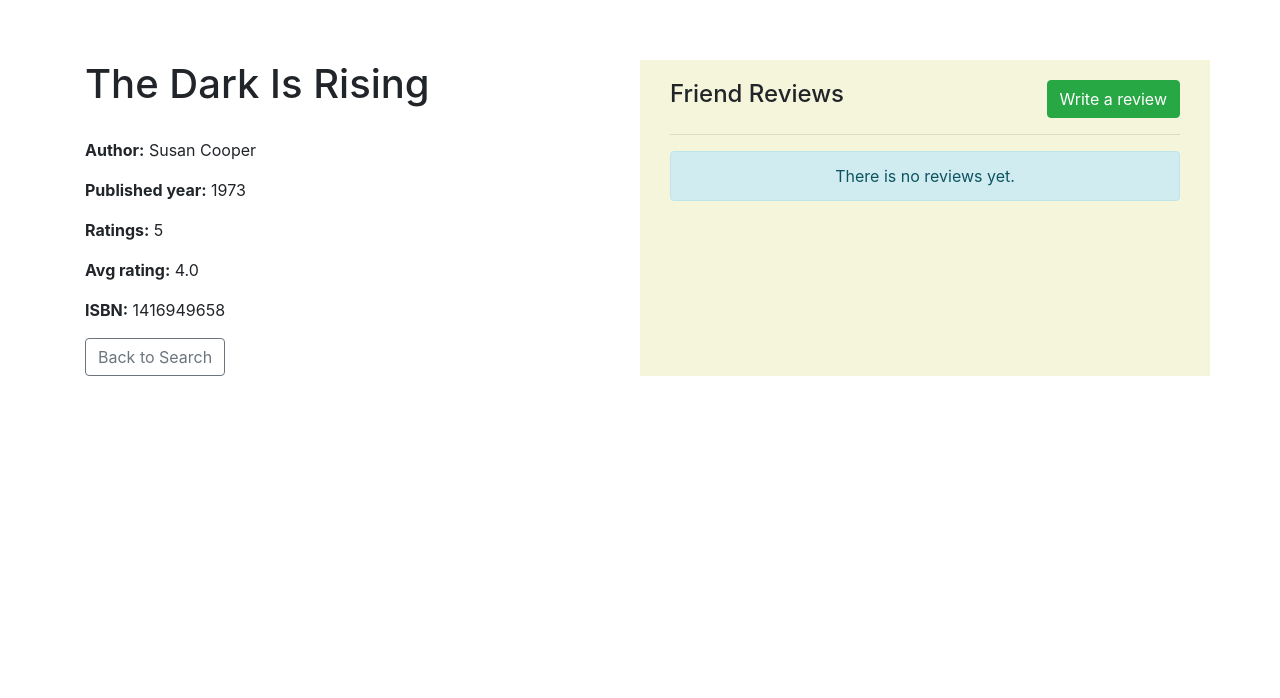
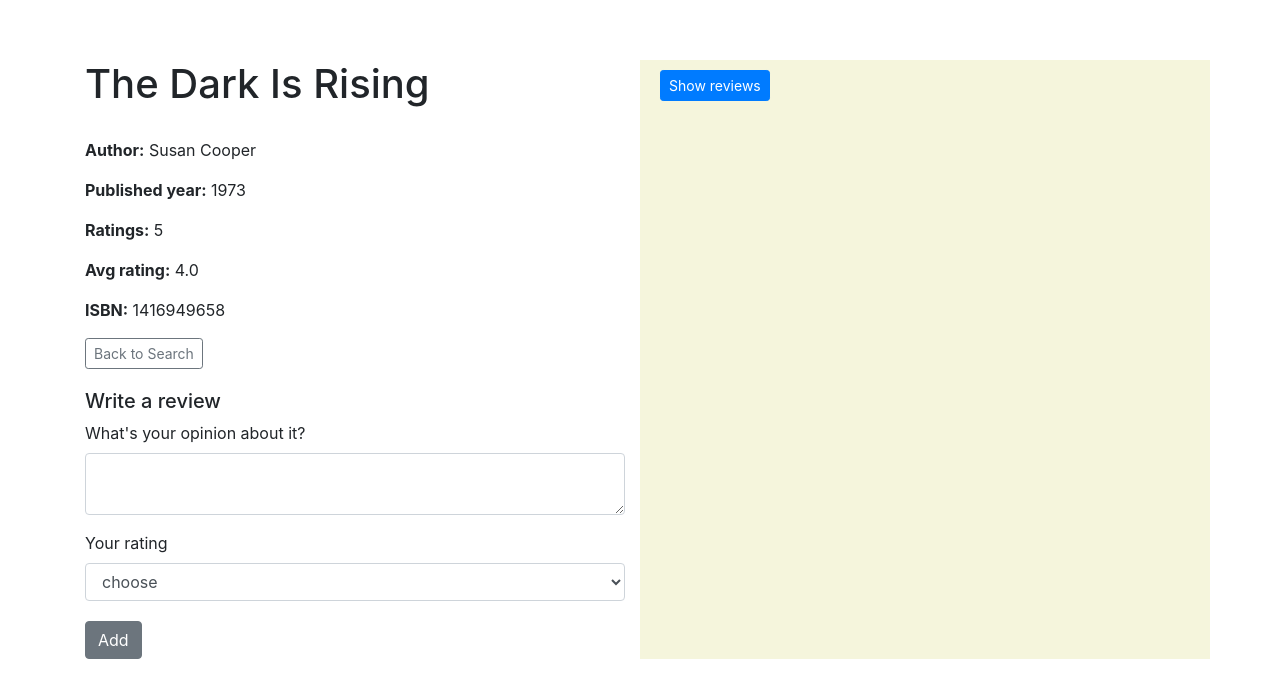
Before and after one commit to oyunerdene-m/BookReview, a Django app: page /book/2 in a window 1280 px wide. Shown: the part 56-754 px from the top of the page. Run offline with Django 3.2, Linux system fonts and the light colour scheme; data comes from the database, SQL or seed files in the repository; both versions use the stored data as it was after the commit; parts of the project's set-up code (start-up, migrations or seed data) failed here and were passed over; some libraries are stand-ins or nearby versions.

Commit message:
remained

```diff
--- /dev/null
+++ b/mysite/mybook/static/js/reviews.js
@@ -0,0 +1,44 @@
+const template = Handlebars.compile(document.querySelector('#result').innerHTML);
+
+document.addEventListener('DOMContentLoaded', () => {
+  const u = document.location.href.split('/');
+  const id = u[u.length-1];
+
+  ///show reviews
+  document.querySelector('#reviews-button').onclick = () => {
+    event.preventDefault();
+
+    fetch(`/api/book/reviews/${id}`)
+      .then(response => response.json())
+      .then(data => {
+        const content = template({'reviews': data['reviews']});
+        document.querySelector('#reviews').innerHTML = content;
+      });
+  }
+
+  ///add review
+  document.querySelector('#add-form').onsubmit = () => {
+    event.preventDefault()
+
+    const formData = new FormData();
+    const content = document.querySelector('#content').value;
+    const rating = document.querySelector('#rating').value;
+    formData.append('content', content);
+    formData.append('rating', rating);
+
+    fetch(`/api/review/new/${id}`, {
+      method: 'POST',
+      body: formData,
+    })
+    .then(response => response.json())
+    .then(result => {
+      const content = template({'reviews': [result['review']]});
+      document.querySelector('#reviews').innerHTML += content;
+      document.querySelector('#content').value = '';
+      document.querySelector('#rating').value = '';
+    })
+    .catch(error => {
+      console.error('Error:', error);
+    });
+  }
+})
--- a/mysite/mybook/templates/mybook/base.html
+++ b/mysite/mybook/templates/mybook/base.html
@@ -8,8 +8,11 @@
   <script src="https://cdn.jsdelivr.net/npm/popper.js@1.16.0/dist/umd/popper.min.js" integrity="sha384-Q6E9RHvbIyZFJoft+2mJbHaEWldlvI9IOYy5n3zV9zzTtmI3UksdQRVvoxMfooAo" crossorigin="anonymous"></script>
   <script src="https://stackpath.bootstrapcdn.com/bootstrap/4.4.1/js/bootstrap.min.js" integrity="sha384-wfSDF2E50Y2D1uUdj0O3uMBJnjuUD4Ih7YwaYd1iqfktj0Uod8GCExl3Og8ifwB6" crossorigin="anonymous"></script>
   <link rel="stylesheet" href="https://cdnjs.cloudflare.com/ajax/libs/font-awesome/4.7.0/css/font-awesome.min.css">
+
+
+  <script src="https://cdnjs.cloudflare.com/ajax/libs/handlebars.js/4.0.11/handlebars.min.js"></script>
+
   <title>djangoApp{% block title %}{% endblock %}</title>
-
 </head>
 <body>
   <div class="header">
--- a/mysite/mybook/templates/mybook/more.html
+++ b/mysite/mybook/templates/mybook/more.html
@@ -3,7 +3,7 @@
 {% block title %}
 More
 {% endblock %}
-
+{% load static %}
 {% block body %}
 <div class="row" style="padding-top: 60px;">
   <div class="col-md-6">
@@ -13,46 +13,59 @@ More
     <p><b>Ratings:</b> {{ api_book_info.work_ratings_count}}</p>
     <p><b>Avg rating:</b> {{ api_book_info.average_rating}}</p>
     <p><b>ISBN:</b> {{ book.isbn }}</p>
-    <a class="btn btn-outline-secondary" href="{% url 'index' %}" role="button">Back to Search</a>
+    <a class="btn btn-outline-secondary btn-sm" href="{% url 'index' %}" role="button">Back to Search</a>
+    <div class="add-review" style="margin-top: 20px;">
+      <h5>Write a review</h5>
+      <form id="add-form" method='post'>
+        {% csrf_token %}
+        <div class="form-group">
+          <label>What's your opinion about it?</label>
+          <textarea id="content" class="form-control" rows="2"></textarea>
         </div>
-
-  <div style="background-color: beige; padding: 20px 30px;" class="col-md-6">
-    <div class="d-flex justify-content-between">
-      <h4>Friend Reviews</h4>
-      <form action="{% url 'add_review' book.id %}">
-        <button class="btn btn-success">Write a review</button>
+        <div class="form-group">
+          <label for="Select1">Your rating</label>
+          <select id="rating" class="form-control" id="Select1">
+            <option value="" selected disabled>choose</option>
+            <option value="1">1</option>
+            <option value="2">2</option>
+            <option value="3">3</option>
+            <option value="4">4</option>
+            <option value="5">5</option>
+          </select>
+        </div>
+        <button style="margin-top: 20px; display: block;" class="btn btn-secondary">Add</button>
       </form>
     </div>
+  </div>
+  <div class="col-md-6" style="background-color: beige; padding: 10px 20px;">
+    <button id="reviews-button" class="btn btn-primary btn-sm">Show reviews</button>
+    <ul id="reviews" style="line-height: 1; margin-top: 15px;">
 
-  <hr/>
-    {% if not reviews %}
-      <div class="alert alert-info text-center" role="alert">
-        There is no reviews yet.
+    </ul>
   </div>
-    {% else %}
-    <ul>
-      {% for review in reviews %}
+</div>
+{% verbatim %}
+  <script id="result" type="text/x-handlebars-template">
+    {{#each reviews}}
       <li>
         <div style="display: flex; justify-content: space-between;">
-            <span>by {{ review.user.username }}</span>
-            <span> {{ review.createdAt }}</span>
+          <span>by {{this.username}}</span>
+          <span> {{ this.createdAt }}</span>
         </div>
         <br/>
         <div style="display: flex; justify-content: space-between;">
-            <h6>Rating: {{ review.rating }}</h6>
-          {% if review.user.username == request.user.username %}
-            <a class="btn btn-secondary btn-sm" role="button" href="{% url 'edit_review' book.id review.id %}" >Edit</a>
-          {% endif %}
+          <h6>Rating: {{ this.rating }}</h6>
+          <!-- [{{#if this.username }}
+              <a class="btn btn-secondary btn-sm" role="button" href=" " >Edit</a>
+          {{/if}}] -->
         </div>
-          <p>{{ review.content }}</p>
+        <p>{{ this.content }}</p>
         <hr/>
+      </li>
+    {{/each}}
 
-        </li>
-      {% endfor %}
-    </ul>
-    {% endif %}
+  </script>
+{% endverbatim %}
 
-  </div>
-
-</div>
+<script src="{% static 'js/reviews.js' %}"></script>
 {% endblock %}
--- a/mysite/mybook/urls.py
+++ b/mysite/mybook/urls.py
@@ -1,14 +1,19 @@
 from django.urls import path
 
 from . import views
+from . import api
 
 urlpatterns = [
   path("", views.index, name="index"),
-  path("search", views.search, name="search"),
   path("book/<int:book_id>", views.more, name="more"),
-  path("review/new/<int:book_id>", views.add_review, name="add_review"),
   path("register", views.register, name="register"),
   path("login", views.login, name="login"),
   path("logout", views.logout, name="logout"),
+
+  path("api/books/search", api.search, name="search"),
+  path("api/book/reviews/<int:book_id>", api.get_reviews, name="get_reviews"),
+  path("api/review/new/<int:book_id>", api.add_review, name="add_review"),
+  path("api/book/<int:book_id>", api.get_book, name="get_book"),
+  #///
   path("book/<int:book_id>/review/<int:review_id>/edit", views.edit_review, name="edit_review")
 ]
--- a/mysite/mybook/views.py
+++ b/mysite/mybook/views.py
@@ -1,7 +1,7 @@
 from django.contrib.auth import authenticate, login as auth_login, logout as auth_logout
 from django.contrib.auth.models import User
 from django.shortcuts import render
-from django.http import HttpResponse, HttpResponseRedirect, Http404
+from django.http import HttpResponse, HttpResponseRedirect, Http404, JsonResponse
 from django.urls import reverse
 import requests
 
@@ -31,6 +31,7 @@ def login(request):
     context = {
           "user": request.user
       }
+
     return render(request, "mybook/index.html", context)
 
   elif request.method == 'POST':
@@ -48,32 +49,17 @@ def logout(request):
   return render(request, "mybook/login.html", {"message": "Logged out."})
 
 
+#////////////////////////////////////////////////////
 #app routes
 def index(request):
   return render(request, "mybook/index.html")
 
-def search(request):
-    try:
-      search = request.GET.get('search')
-      if not search:
-        raise KeyError
-      found_result = Book.objects.filter(title__icontains=search) | Book.objects.filter(isbn__icontains=search) | Book.objects.filter(author__icontains=search)
-    except KeyError:
-      return render(request, "mybook/error.html", {"message": "buglu"})
-    except Book.DoesNotExist:
-      raise Http404("Book does not exist")
-      # return render(request, "mybook/error.html", {"message": "No matched book."})
-    context = {
-      "books": found_result
-    }
-    return render(request, "mybook/books.html", context)
 
 def more(request, book_id):
     #form validation!!!
     try:
       found_book = Book.objects.get(pk=book_id)
       reviews = found_book.reviews.all()
-
 
     except Book.DoesNotExist:
       raise Http404("Book does not exist.")
@@ -91,40 +77,12 @@ def more(request, book_id):
       "book": found_book,
       "api_book_info": api_book_info,
       "reviews": reviews,
-      "username": request.user
+      "username": request.user,
     }
     return render(request, "mybook/more.html", context)
 
-def add_review(request, book_id):
-    try:
-        user_id = request.user.id
-        current_user = User.objects.get(pk=user_id)
-        book = Book.objects.get(pk=book_id)
-    except Book.DoesNotExist:
-        raise Http404("Book does not exist.")
-    context = {
-       "book": book
-      }
 
-    if request.method == "GET":
-        reviews = Review.objects.filter(user = current_user, book = book)
-        review_count = len(reviews)
-        if review_count > 0:
-          return render(request, "mybook/error.html", {"message": "Sorry, you can add only one comment."})
-
-        return render(request, "mybook/add_review.html", context)
-    else:
-      #form validation!!!
-      content = request.POST["content"]
-      rating = int(request.POST["rating"])
-
-      review = Review(content=content, rating=rating, user=current_user, book=book)
-      review.save()
-      book.reviews.add(review)
-
-      return HttpResponseRedirect(reverse("more", args=(book_id,)))
-
-
+#/////
 def edit_review(request, review_id, book_id):
   try:
     found_review = Review.objects.get(pk=review_id)
--- a/mysite/mysite/settings.py
+++ b/mysite/mysite/settings.py
@@ -43,7 +43,7 @@ MIDDLEWARE = [
     'django.middleware.security.SecurityMiddleware',
     'django.contrib.sessions.middleware.SessionMiddleware',
     'django.middleware.common.CommonMiddleware',
-    'django.middleware.csrf.CsrfViewMiddleware',
+    # 'django.middleware.csrf.CsrfViewMiddleware',
     'django.contrib.auth.middleware.AuthenticationMiddleware',
     'django.contrib.messages.middleware.MessageMiddleware',
     'django.middleware.clickjacking.XFrameOptionsMiddleware',
```
Also changed, not shown: mysite/mybook/api.py (added, +84 -0 lines), mysite/mybook/static/js/search.js (added, +20 -0 lines), mysite/mybook/templates/mybook/add_review.html (+0 -8 lines), mysite/mybook/templates/mybook/index.html (+20 -6 lines), mysite/db.sqlite3, mysite/mybook/migrations/0001_initial.py, mysite/mybook/migrations/0002_auto_20200421_0534.py (deleted), mysite/mybook/migrations/0003_auto_20200422_0834.py (deleted), 1 other file. Lines whose indentation alone changed are shown as unchanged.
